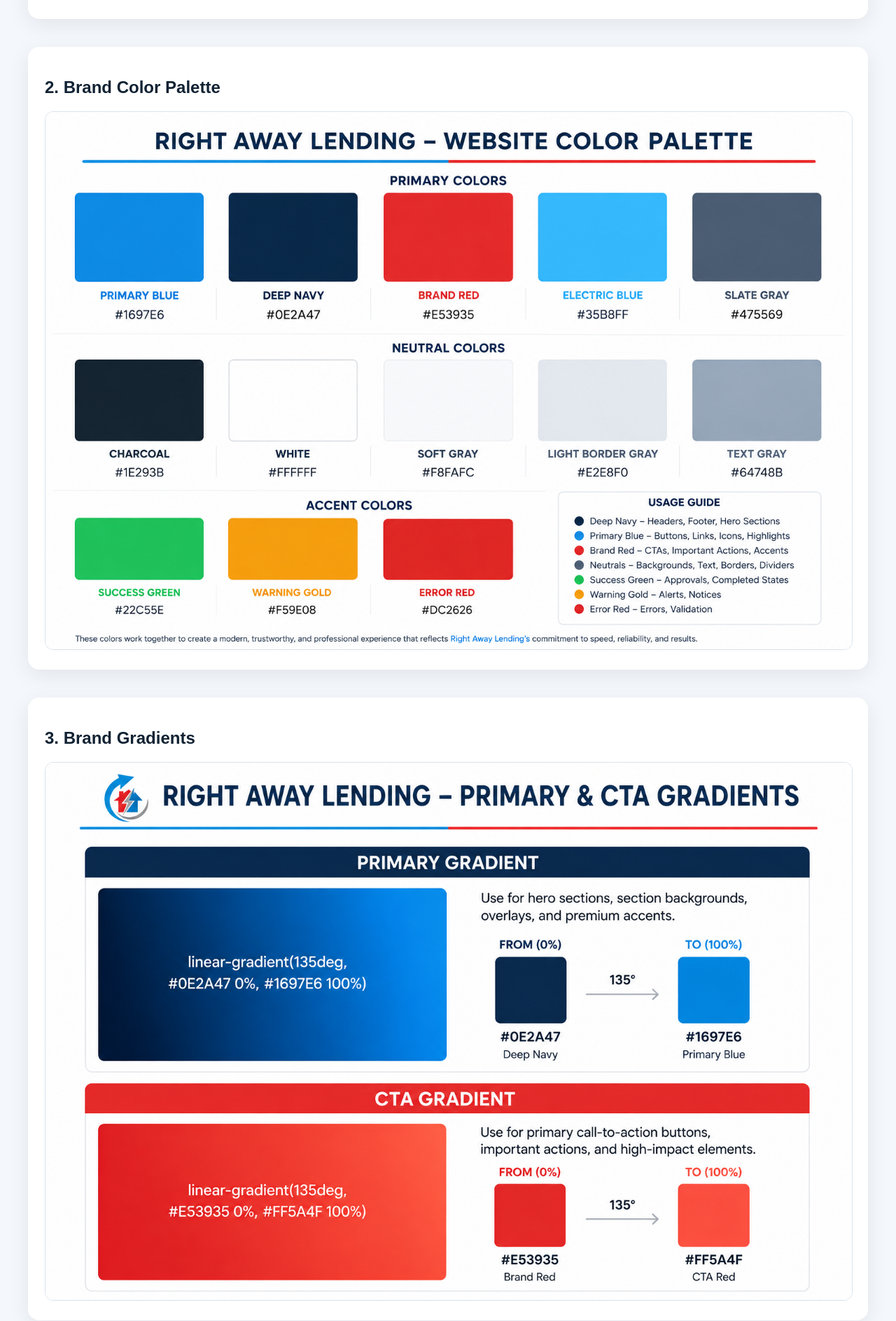
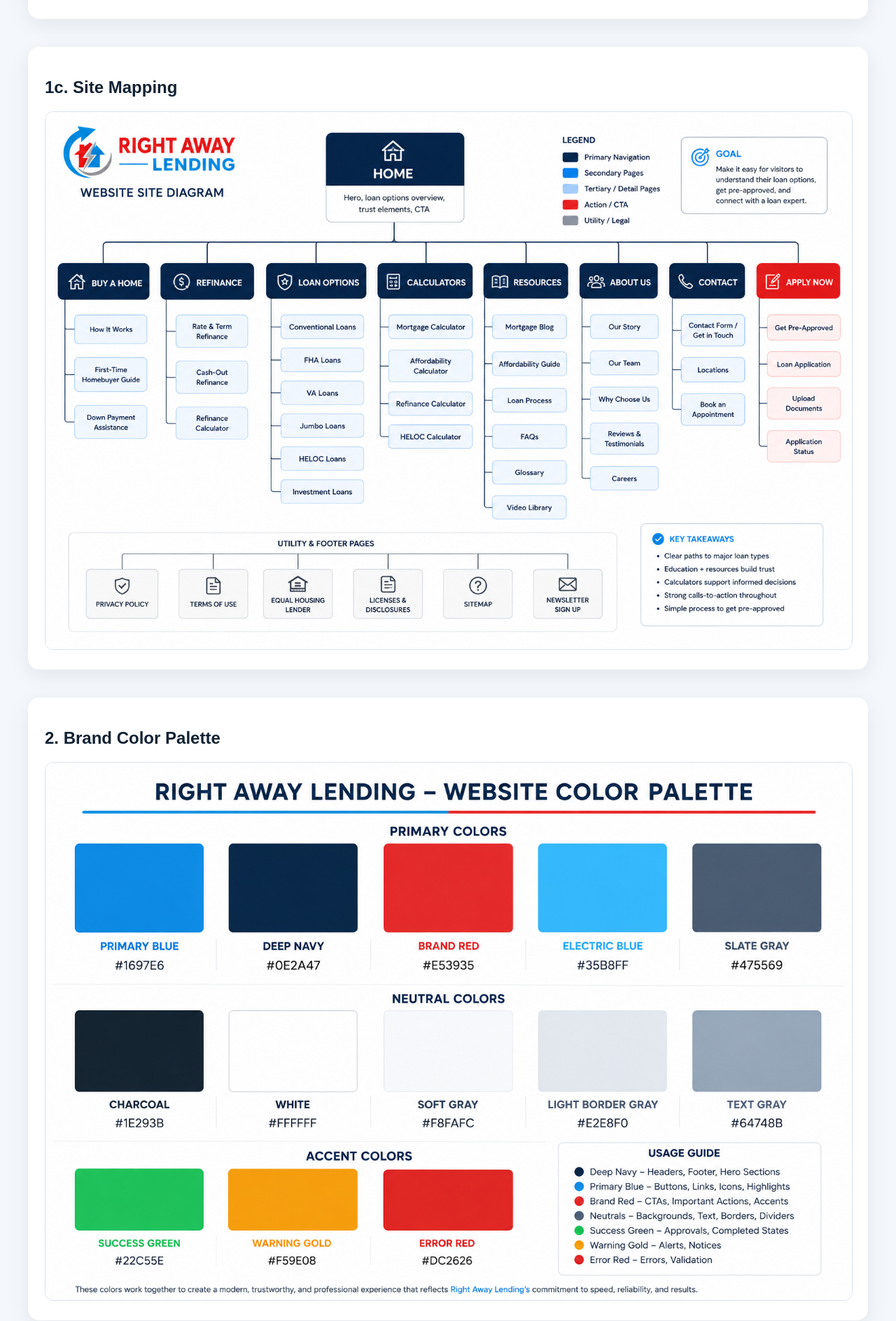
Before and after one commit to Charles85298/rightawaylending, a plain HTML site: page index.html in a window 1280 px wide. Shown: the part 2232-4120 px from the top of the page at 70% size. Drawn offline with Linux system fonts and the light colour scheme.

Commit message:
Add site mapping section to index.html

```diff
--- a/index.html
+++ b/index.html
@@ -69,6 +69,12 @@ code{
 </div>
 
 <div class="card">
+<h2>1c. Site Mapping</h2>
+<p</p>
+<img src="site mapping.png" alt="site mapping">
+</div>
+
+<div class="card">
 <h2>2. Brand Color Palette</h2>
 <p></p>
 <img src="brand-color-palette.png" alt="Color Palette">
```
